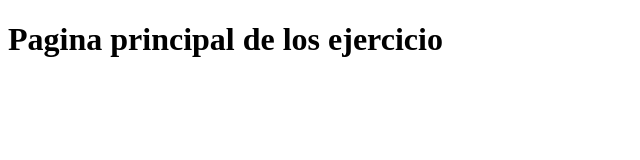
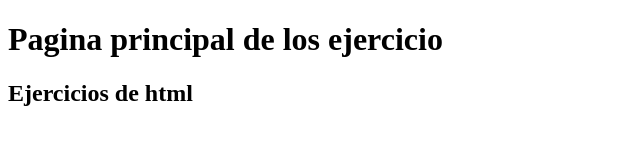
Before and after one commit to Jviejo/borrame, a plain HTML site: page index.html in a window 1280 px wide. Shown: the whole page, without its empty margins (0-640 px from the left). Drawn offline with Linux system fonts and the light colour scheme.

Commit message:
modifico el index.html

```diff
--- a/index.html
+++ b/index.html
@@ -8,5 +8,6 @@
 </head>
 <body>
     <h1>Pagina principal de los ejercicio</h1>
+    <h2>Ejercicios de html</h2>
 </body>
 </html>
```
